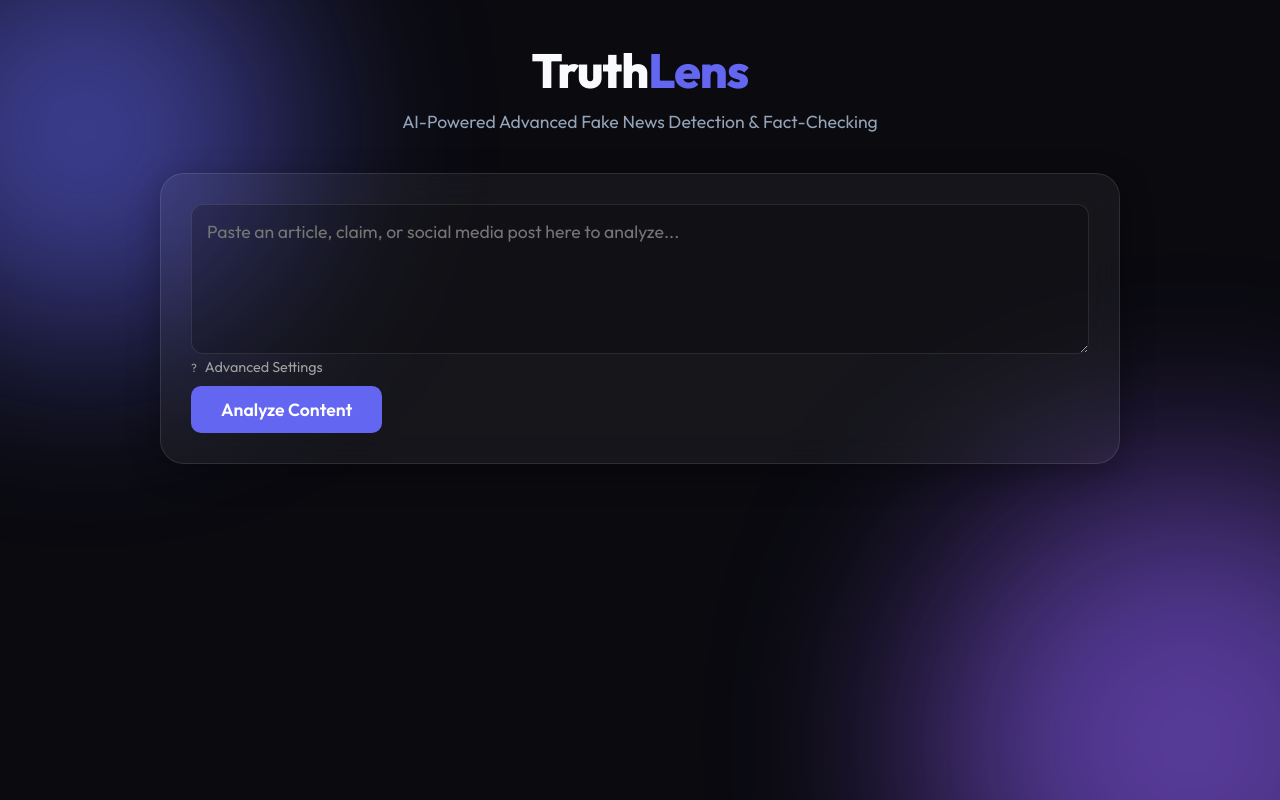
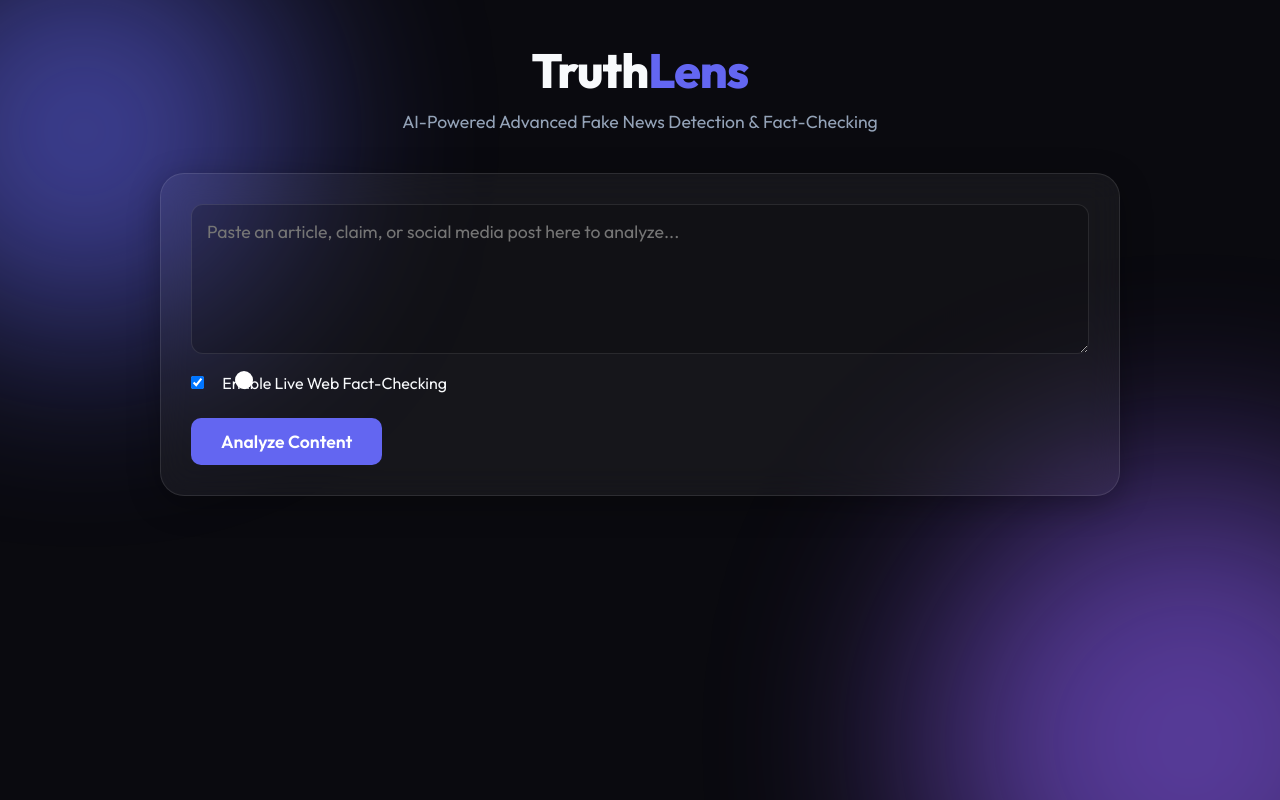
Before and after one commit to abakaushik-lgtm/FakeNewsDetector, a Flask app: page / in a window 1280 px wide. Run offline with Flask 3, Linux system fonts and the light colour scheme.

Commit message:
Remove API key input field to strictly rely on environment variables

```diff
--- a/templates/index.html
+++ b/templates/index.html
@@ -26,21 +26,13 @@
         <main>
             <div class="glass-panel input-section">
                 <textarea id="news-text" placeholder="Paste an article, claim, or social media post here to analyze..."></textarea>
-                <details class="advanced-settings">
-                    <summary>Advanced Settings</summary>
-                    <div class="advanced-content">
+                <div class="toggle-wrapper" style="margin-top: 15px; margin-bottom: 25px; text-align: left;">
                     <label class="toggle-container">
                         <input type="checkbox" id="use-search" checked>
                         <span class="slider"></span>
                         <span class="label-text">Enable Live Web Fact-Checking</span>
                     </label>
-
-                        <div class="api-key-container">
-                            <label for="api-key">Gemini API Key (Optional override):</label>
-                            <input type="password" id="api-key" placeholder="AIzaSy..." class="api-key-input">
                 </div>
-                    </div>
-                </details>
 
                 <button id="analyze-btn" class="glow-on-hover">Analyze Content</button>
             </div>
@@ -124,7 +116,6 @@
         document.getElementById('analyze-btn').addEventListener('click', async () => {
             const text = document.getElementById('news-text').value;
             const useSearch = document.getElementById('use-search').checked;
-            const apiKey = document.getElementById('api-key').value;
 
             if (!text.trim()) {
                 showError('Please enter some text to analyze.');
@@ -140,7 +131,7 @@
                 const response = await fetch('/api/analyze', {
                     method: 'POST',
                     headers: { 'Content-Type': 'application/json' },
-                    body: JSON.stringify({ text, use_search: useSearch, api_key: apiKey })
+                    body: JSON.stringify({ text, use_search: useSearch })
                 });
 
                 const data = await response.json();
```
Lines whose indentation alone changed are shown as unchanged.
